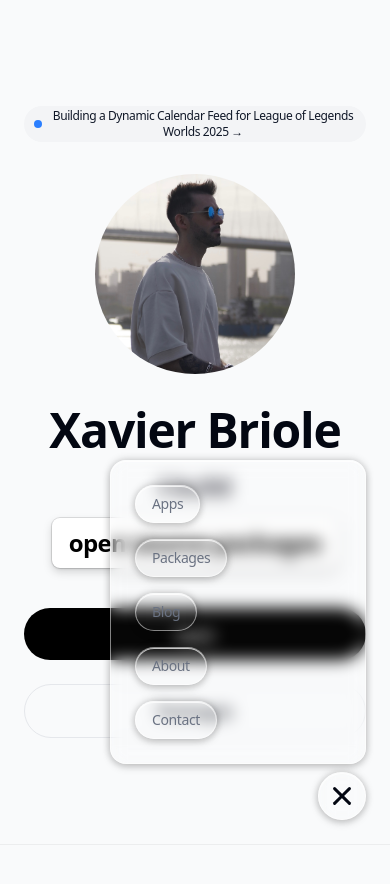
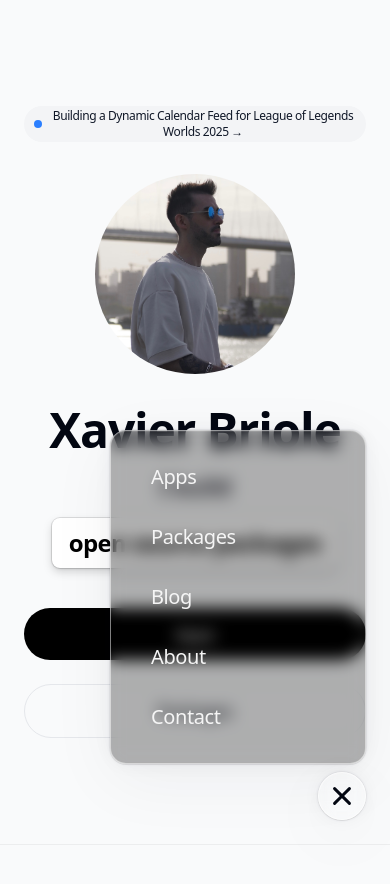
Before and after one commit to xavierbriole/portfolio, an Astro site: page / in a window 390 px wide. Both pictures are taken after a click on the button "Toggle menu". Built offline with nearby package versions, Linux system fonts and the light colour scheme; Astro itself is replaced by a stand-in of ours; some packages are replaced by stand-ins of ours.

Commit message:
Improve navigation elements style

```diff
--- a/src/components/ui/resizable-navbar.tsx
+++ b/src/components/ui/resizable-navbar.tsx
@@ -144,7 +144,7 @@ export const NavItems = ({
             onMouseEnter={() => setHovered(idx)}
             onClick={onItemClick}
             className={cn(
-              "relative rounded-full px-4 py-2 text-gray-500 transition-all duration-200 dark:text-neutral-300",
+              "relative rounded-full px-4 py-2 text-gray-500 transition-all duration-200 dark:text-neutral-100",
             )}
             key={`link-${idx}`}
             href={item.link}
@@ -206,8 +206,12 @@ export const MobileNavMenu = ({
           initial={{ opacity: 0, scale: 0.8, y: 20 }}
           animate={{ opacity: 1, scale: 1, y: 0 }}
           exit={{ opacity: 0, scale: 0.8, y: 20 }}
+          style={{
+            boxShadow:
+              "0 0 24px rgba(34, 42, 53, 0.06), 0 1px 1px rgba(0, 0, 0, 0.05), 0 0 0 1px rgba(34, 42, 53, 0.04), 0 0 4px rgba(34, 42, 53, 0.08), 0 16px 68px rgba(47, 48, 55, 0.05), 0 1px 0 rgba(255, 255, 255, 0.1) inset",
+          }}
           className={cn(
-            "fixed right-6 bottom-20 z-50 flex w-64 flex-col items-start justify-start gap-4 rounded-2xl border border-white/50 bg-white/2.5 px-6 py-6 shadow-[inset_0_1px_0px_rgba(255,255,255,0.75),0_0_9px_rgba(0,0,0,0.2),0_3px_8px_rgba(0,0,0,0.15)] backdrop-blur-sm dark:border-white/20 dark:bg-black/2.5 dark:shadow-[inset_0_1px_0px_rgba(255,255,255,0.3),0_0_9px_rgba(0,0,0,0.4),0_3px_8px_rgba(0,0,0,0.3)]",
+            "fixed right-6 bottom-20 z-50 flex w-64 flex-col items-start justify-start gap-4 rounded-2xl border border-white/50 bg-black/30 px-6 py-6 backdrop-blur-sm dark:border-white/20 dark:bg-black/30",
             className,
           )}
         >
@@ -231,7 +235,11 @@ export const MobileNavToggle = ({
       aria-pressed={isOpen}
       aria-label="Toggle menu"
       onClick={onClick}
-      className="group z-10 inline-flex h-12 w-12 items-center justify-center rounded-full border border-white/50 bg-white/2.5 shadow-[inset_0_1px_0px_rgba(255,255,255,0.75),0_0_9px_rgba(0,0,0,0.2),0_3px_8px_rgba(0,0,0,0.15)] backdrop-blur-sm transition-all duration-200 lg:hidden dark:border-white/20 dark:bg-black/2.5 dark:shadow-[inset_0_1px_0px_rgba(255,255,255,0.3),0_0_9px_rgba(0,0,0,0.4),0_3px_8px_rgba(0,0,0,0.3)]"
+      style={{
+        boxShadow:
+          "0 0 24px rgba(34, 42, 53, 0.06), 0 1px 1px rgba(0, 0, 0, 0.05), 0 0 0 1px rgba(34, 42, 53, 0.04), 0 0 4px rgba(34, 42, 53, 0.08), 0 16px 68px rgba(47, 48, 55, 0.05), 0 1px 0 rgba(255, 255, 255, 0.1) inset",
+      }}
+      className="group z-10 inline-flex h-12 w-12 items-center justify-center rounded-full border border-white/50 bg-white/2.5 backdrop-blur-sm transition-all duration-200 lg:hidden dark:border-white/20 dark:bg-black/2.5"
     >
       <span className="sr-only">Toggle menu</span>
       <svg
@@ -298,7 +306,7 @@ export const MobileNavItems = ({ items, onItemClick }: MobileNavItemsProps) => {
         key={`mobile-link-${idx}`}
         href={item.link}
         onClick={onItemClick}
-        className="relative cursor-pointer rounded-full border border-white/50 bg-white/2.5 px-4 py-2 text-sm font-medium text-gray-500 shadow-[inset_0_1px_0px_rgba(255,255,255,0.75),0_0_9px_rgba(0,0,0,0.2),0_3px_8px_rgba(0,0,0,0.15)] backdrop-blur-sm transition-all duration-200 dark:border-white/20 dark:bg-black/2.5 dark:text-neutral-300 dark:shadow-[inset_0_1px_0px_rgba(255,255,255,0.3),0_0_9px_rgba(0,0,0,0.4),0_3px_8px_rgba(0,0,0,0.3)]"
+        className="relative cursor-pointer px-4 py-2 text-xl font-light text-neutral-100"
       >
         <span className="block">{item.name}</span>
       </a>
@@ -324,7 +332,7 @@ export const NavbarButton = ({
   | React.ComponentPropsWithoutRef<"button">
 )) => {
   const styles = isMobile
-    ? "px-4 py-2 rounded-full border border-white/50 bg-white/2.5 text-gray-500 backdrop-blur-sm shadow-[inset_0_1px_0px_rgba(255,255,255,0.75),0_0_9px_rgba(0,0,0,0.2),0_3px_8px_rgba(0,0,0,0.15)] transition-all duration-200 dark:border-white/20 dark:bg-black/2.5 dark:text-neutral-300 dark:shadow-[inset_0_1px_0px_rgba(255,255,255,0.3),0_0_9px_rgba(0,0,0,0.4),0_3px_8px_rgba(0,0,0,0.3)] text-sm font-medium relative cursor-pointer inline-block text-center"
+    ? "relative cursor-pointer px-4 py-2 text-xl font-light text-neutral-100"
     : "px-4 py-2 rounded-md bg-white text-black hover:bg-gray-200 border border-gray-200 hover:border-gray-300 dark:bg-black dark:text-white dark:hover:bg-gray-700 dark:border-gray-800 dark:hover:border-gray-700 text-sm font-bold relative cursor-pointer transition-colors duration-300 inline-block text-center";
 
   return (
```
